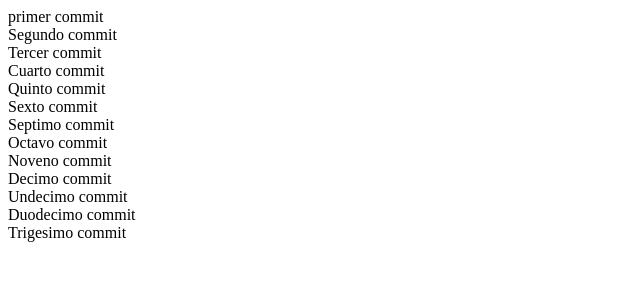
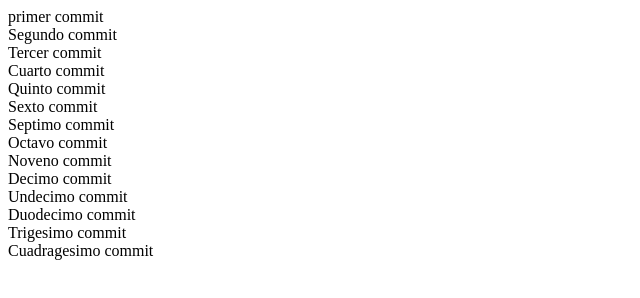
Before and after one commit to BuelvaBD/clase_miercoles_hoy, a plain HTML site: page index.html in a window 1280 px wide. Shown: the whole page, without its empty margins (0-640 px from the left). Drawn offline with Linux system fonts and the light colour scheme.

Commit message:
FOURTEENTH COMMIT

```diff
--- a/index.html
+++ b/index.html
@@ -19,6 +19,7 @@
     <div>Undecimo commit</div>
     <div>Duodecimo commit</div>
     <div>Trigesimo commit</div>
+    <div>Cuadragesimo commit</div>
 
 </body>
 </html>
```
